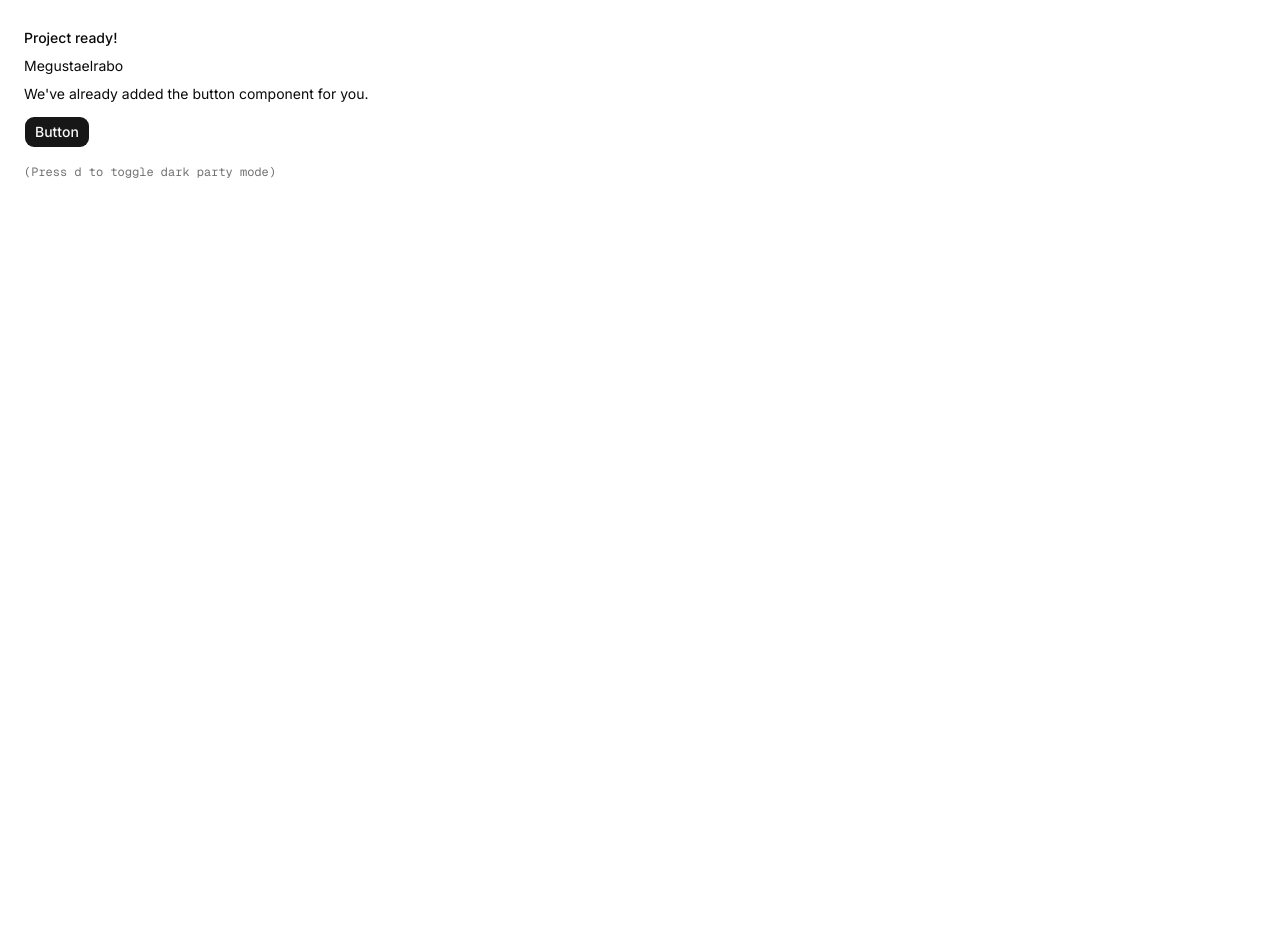
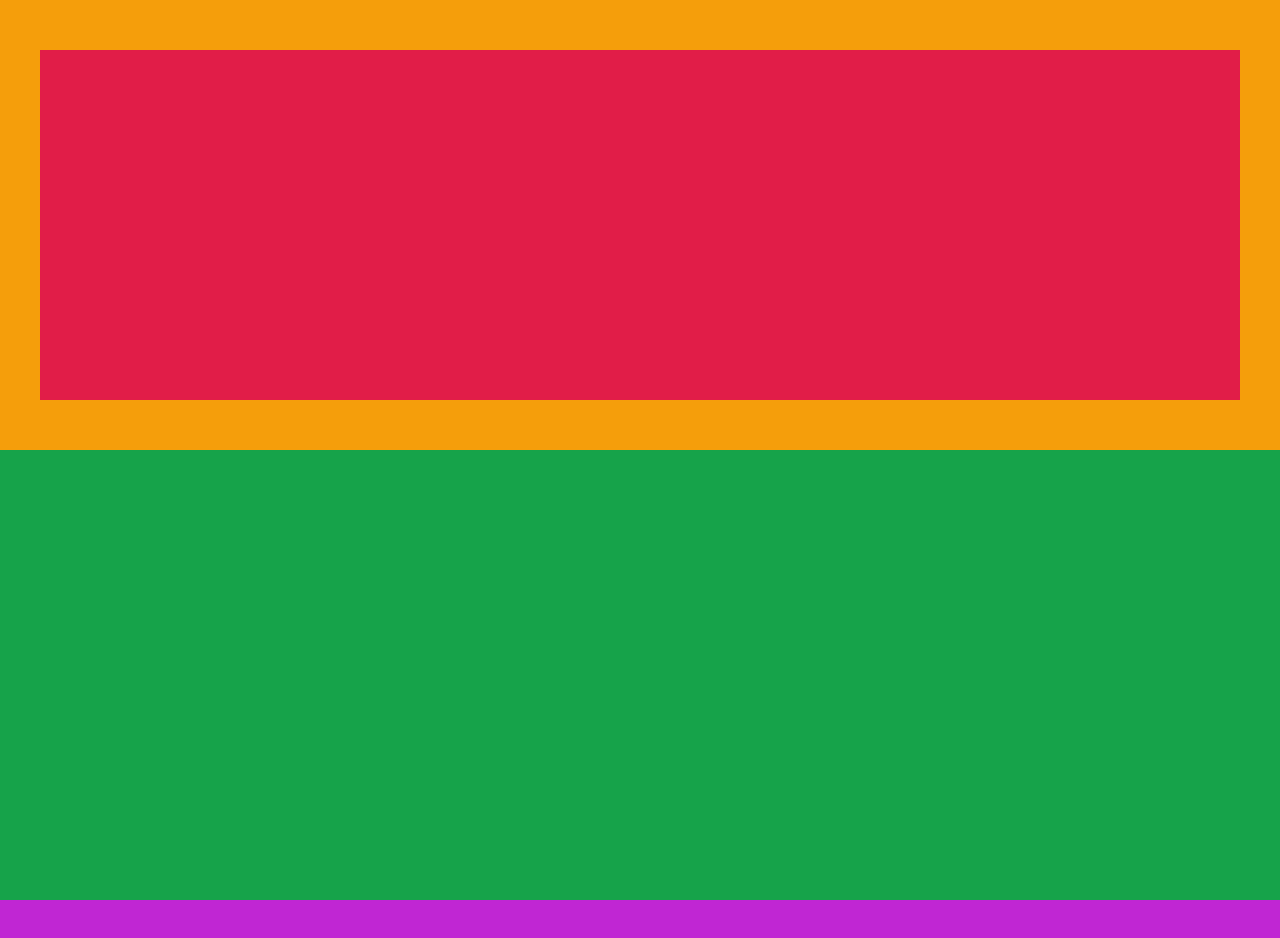
Before and after one commit to jacobmelendezjm-tech/Primer-Proyecto-15-09-2026, a Next.js app: page / in a window 1280 px wide. Shown: the top 938 px of the page. Before the commit the page ends 800 px from the top, so only its background shows below. Built offline with nearby package versions, Linux system fonts and the light colour scheme.

Commit message:
Update landing page

```diff
--- a/app/page.tsx
+++ b/app/page.tsx
@@ -1,19 +1,11 @@
-import { Button } from "@/components/ui/button"
-
 export default function Page() {
   return (
-    <div className="flex min-h-svh p-6">
-      <div className="flex max-w-md min-w-0 flex-col gap-4 text-sm leading-loose">
-        <div>
-          <h1 className="font-medium">Project ready!</h1>
-          <p>Megustaelrabo</p>
-          <p>We&apos;ve already added the button component for you.</p>
-          <Button className="mt-2">Button</Button>
-        </div>
-        <div className="font-mono text-xs text-muted-foreground">
-          (Press <kbd>d</kbd> to toggle dark party mode)
-        </div>
+    <>
+      <div className="flex h-[450px] w-screen items-center justify-center bg-[#f59e0b]">
+        <div className="h-[350px] w-[1200px] bg-[#e11d48]" />
       </div>
-    </div>
+      <section className="h-[450px] w-screen bg-[#16a34a]" />
+      <section className="h-[450px] w-screen bg-[#c026d3]" />
+    </>
   )
 }
```
